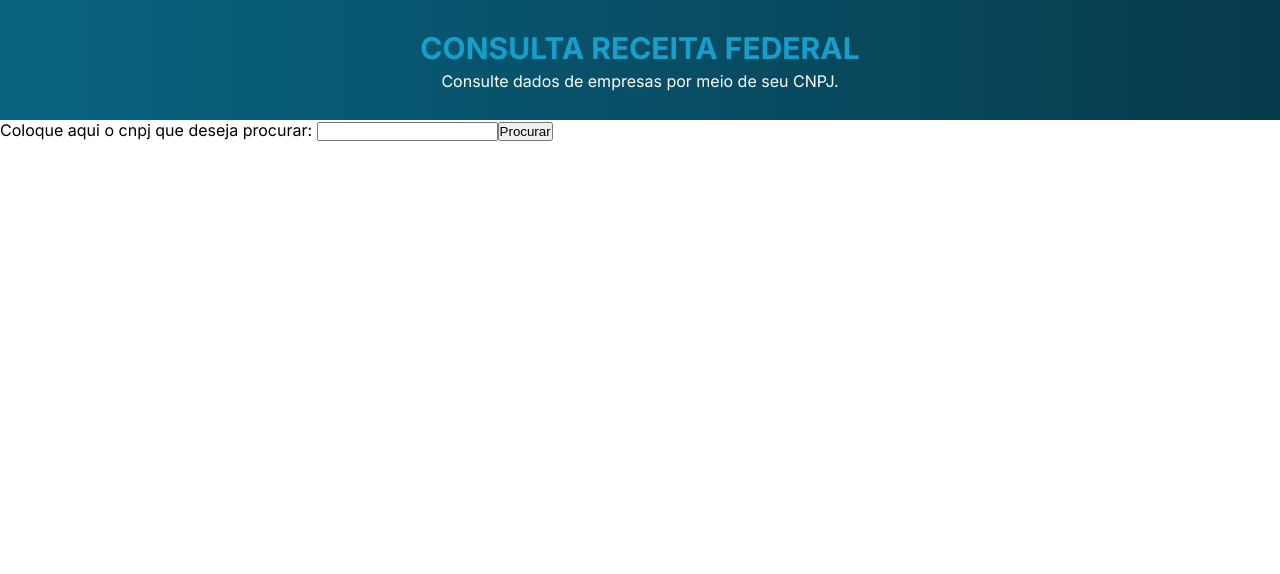
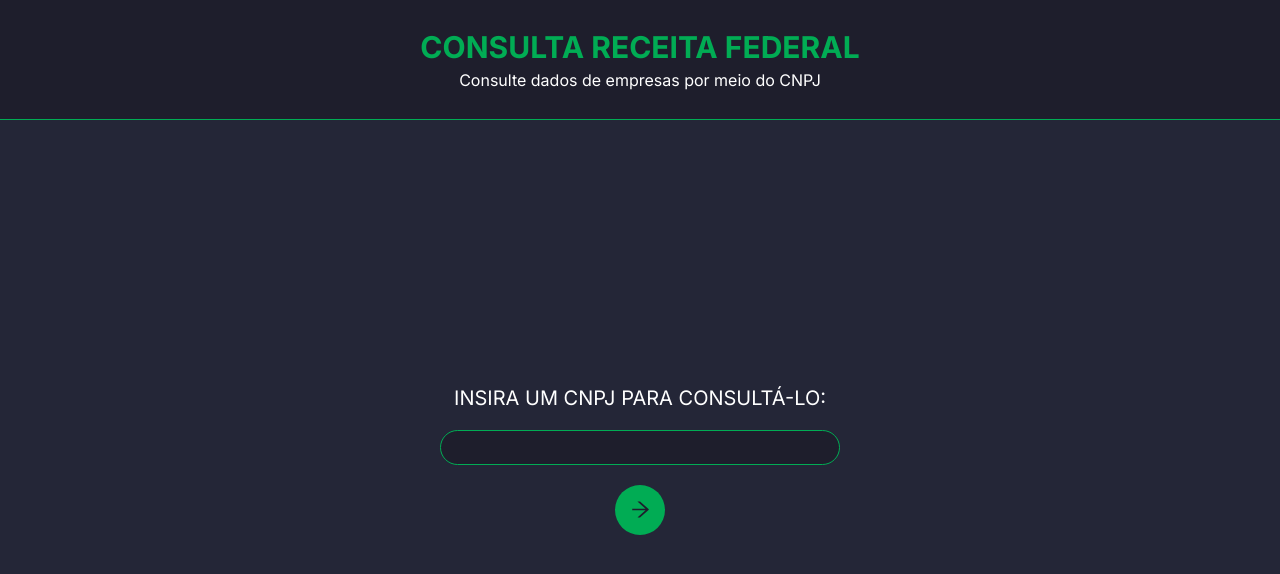
Before and after one commit to brunomart97/consulta-receita-federal, a React (Create React App) app: page / in a window 1280 px wide. Shown: the top 574 px of the page. Built offline with nearby package versions, Linux system fonts and the light colour scheme; no server answers.

Commit message:
Jsonp and search styles

```diff
--- a/package.json
+++ b/package.json
@@ -7,12 +7,14 @@
     "@testing-library/react": "^11.2.6",
     "@testing-library/user-event": "^12.8.3",
     "@types/jest": "^26.0.23",
+    "@types/jsonp": "^0.2.0",
     "@types/node": "^12.20.12",
     "@types/react": "^17.0.5",
     "@types/react-dom": "^17.0.3",
-    "axios": "^0.21.1",
+    "jsonp": "^0.2.1",
     "react": "^17.0.2",
     "react-dom": "^17.0.2",
+    "react-icons": "^4.2.0",
     "react-scripts": "4.0.3",
     "sass": "^1.32.12",
     "typescript": "^4.2.4",
--- a/src/components/Header/index.tsx
+++ b/src/components/Header/index.tsx
@@ -4,7 +4,7 @@
   return (
     <div className="header">
       <h1>Consulta Receita Federal</h1>
-      <span>Consulte dados de empresas por meio de seu CNPJ.</span>
+      <span>Consulte dados de empresas por meio do CNPJ</span>
     </div>
   );
 }
--- a/src/components/Header/styles.scss
+++ b/src/components/Header/styles.scss
@@ -6,15 +6,18 @@
     justify-content: center;
     align-items: center;
     font-family: 'Inter', sans-serif;
-    background-image: linear-gradient(to right, #086381, #073b4c);
-    color: #169fcc;
-}
-.header h1 {
+    border-bottom: 1px solid #01AC54;
+    background-color: #1E1E2C;
+    color: #01AC54;
+
+    h1 {
         font-size: 30px;
         text-transform: uppercase;
         margin-bottom: 5px;
     }
-.header span {
+
+    span {
         font-size: 16px;
         color: #fff;
     }
+}
--- a/src/components/Search/index.tsx
+++ b/src/components/Search/index.tsx
@@ -1,5 +1,9 @@
-import React, { FormEvent, useState } from 'react';
+import { FormEvent, useState } from 'react';
 import { useSearch }  from '../../hooks/useSearch';
+
+import { AiOutlineArrowRight } from 'react-icons/ai';
+
+import "./styles.scss";
 
 export function Search() {
   const { getCnpj } = useSearch();
@@ -11,19 +15,20 @@
     if(cnpj) {
       getCnpj(cnpj);
     } else {
-      alert("digite um cnpj")
-
+      alert("Digite um cnpj")
     }
-
   }
 
   return (
-    <>
+    <div className="search">
       <form onSubmit={handleSubmit}>
-        <label htmlFor="cnpj">Coloque aqui o cnpj que deseja procurar: </label>
+        <label htmlFor="cnpj">Insira um CNPJ para consultá-lo: </label>
         <input id="cnjp" type="text" onChange={event => setCnpj(event.target.value)}/>
-        <button type="submit">Procurar</button>
+        <button type="submit">
+          <span>Consultar</span>
+          <AiOutlineArrowRight />
+        </button>
       </form>
-    </>
+    </div>
   );
 }
--- a/src/components/Search/styles.scss
+++ b/src/components/Search/styles.scss
@@ -0,0 +1,69 @@
+.search {
+    width: 100%;
+    height: calc(100vh - 120px);
+    display: flex;
+
+    form {
+        width: 100%;
+        height: auto;
+        display: flex;
+        flex-direction: column;
+        justify-content: center;
+        align-items: center;
+
+        label {
+            font-size: 20px;
+            color: #fff;
+            text-transform: uppercase;
+            margin-bottom: 20px;
+        }
+
+        input {
+            width: 400px;
+            height: 35px;
+            border: 1px solid #01AC54;
+            border-radius: 20px;
+            background-color: #1E1E2C;
+            outline: 0;
+            font-size: 18px;
+            color: #fff;
+            padding: 0 20px;
+            margin-bottom: 20px;
+        }
+
+        button {
+            width: 50px;
+            height: 50px;
+            display: flex;
+            justify-content: center;
+            align-items: center;
+            border: 0;
+            border-radius: 25px;
+            background-color: #01AC54;
+            transition: .5s;
+
+            span {
+                font-size: 16px;
+                color: #1E1E2C;
+                display: none;
+            }
+
+            svg {
+                width: 23px;
+                height: 23px;
+                color: #1E1E2C;
+                transition: .5s;
+            }
+
+            &:hover {
+                width: 150px;
+                justify-content: space-between;
+                padding: 0 20px;
+
+                span {
+                    display: block;
+                }
+            }
+        }
+    }
+}
--- a/src/hooks/useSearch.tsx
+++ b/src/hooks/useSearch.tsx
@@ -1,6 +1,11 @@
-import { createContext, ReactNode, useContext, useState, useEffect} from "react";
-
-import api from "../services/api";
+import {
+  createContext,
+  ReactNode,
+  useContext,
+  useState,
+  useEffect,
+} from "react";
+import jsonp from "jsonp";
 
 interface SearchContextData {
   getCnpj: (client: string) => void;
@@ -11,16 +16,25 @@
   children: ReactNode;
 }
 
-export const SearchContext = createContext({} as SearchContextData)
+export const SearchContext = createContext({} as SearchContextData);
 
-export function SearchProvider({children}: SearchContextProviderProps) {
+export function SearchProvider({ children }: SearchContextProviderProps) {
   const [cnpj, setCnpj] = useState("");
   const [data, setData] = useState({});
-  console.log(data)
+  console.log(data);
 
   useEffect(() => {
-    api.get(`${cnpj}/days/10`).then(response => setData(response.data));
-  }, [cnpj])
+    jsonp(
+      `http://www.receitaws.com.br/v1/cnpj/${cnpj}`,
+      function (err: any, data: any) {
+        if (err) {
+          console.error(err.message);
+        } else {
+          setData(data);
+        }
+      }
+    );
+  }, [cnpj]);
 
   function getCnpj(client: string) {
     setCnpj(client);
@@ -30,7 +44,7 @@
     <SearchContext.Provider
       value={{
         getCnpj,
-        data
+        data,
       }}
     >
       {children}
--- a/src/services/api.ts
+++ /dev/null
@@ -1,15 +0,0 @@
-import axios from "axios";
-
-const api = axios.create({
-  baseURL: "https://www.receitaws.com.br/v1/cnpj/"
-});
-
-api.interceptors.request.use(async (config) => {
-  const token = process.env.CONSTULTA_TOKEN;
-  if(token) {
-    config.headers.Authorization = `Bearer ${token}`
-  }
-  return config;
-})
-
-export default api;
--- a/src/styles/global.scss
+++ b/src/styles/global.scss
@@ -10,4 +10,5 @@
 
 body {
   font-family: 'Inter', sans-serif;
+  background-color: #242637;
 }
```
Also changed, not shown: 1 other file (tests, documents, lock files or other folders). Lines whose indentation alone changed are shown as unchanged.
